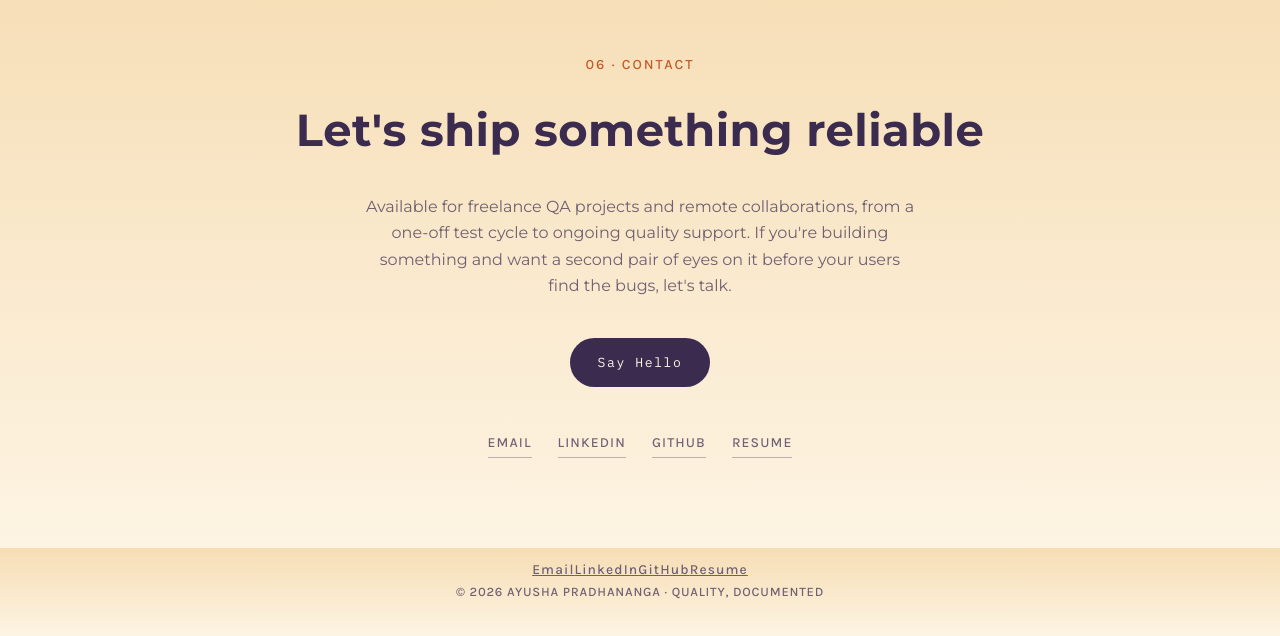
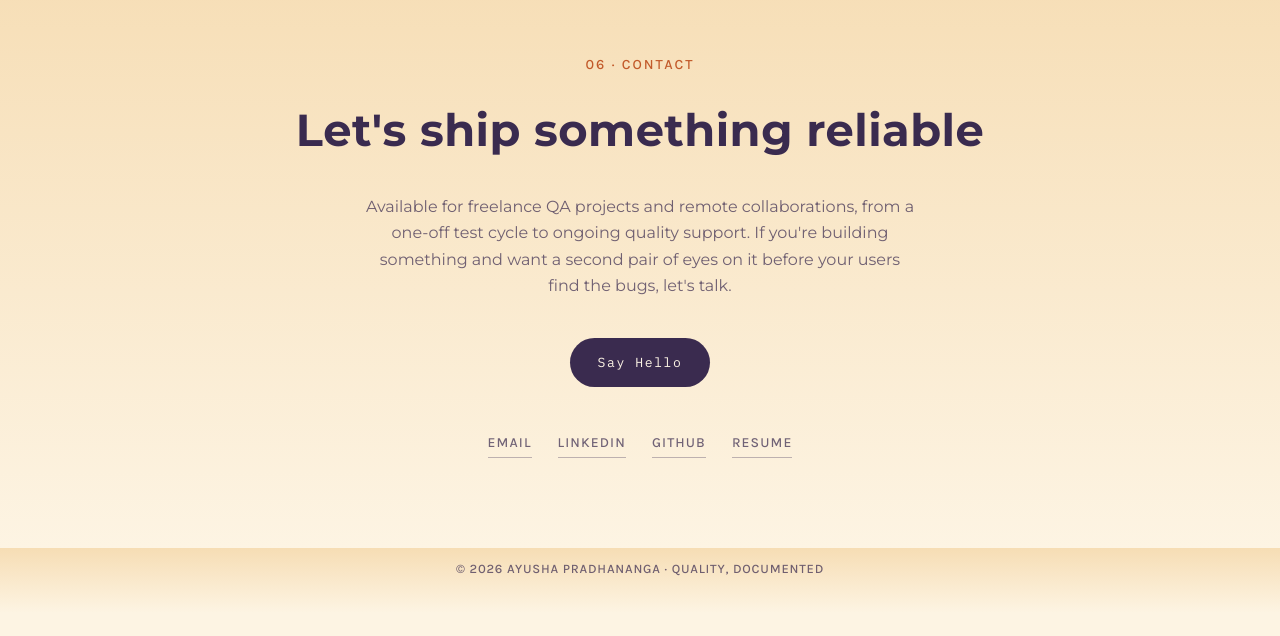
Before and after one commit to ayusha-147/ayusha-portfolio, a React (Vite) app: page / in a window 1280 px wide. Shown: the part 6177-6813 px from the top of the page. After the commit the page ends 6790 px from the top, so only its background shows below. Built offline with nearby package versions, Linux system fonts and the light colour scheme.

Commit message:
Remove unstyled duplicate link row from footer
Co-Authored-By: Claude Fable 5 <noreply@anthropic.com>

```diff
--- a/src/components/Footer.jsx
+++ b/src/components/Footer.jsx
@@ -1,12 +1,6 @@
 export default function Footer() {
   return (
     <footer>
-      <div className="foot-links">
-        <a href="mailto:ayushapradhananga07@gmail.com">Email</a>
-        <a href="https://linkedin.com/in/ayusha-pradhananga" target="_blank" rel="noopener">LinkedIn</a>
-        <a href="https://github.com/ayusha-147" target="_blank" rel="noopener">GitHub</a>
-        <a href="resume.pdf">Resume</a>
-      </div>
       <p>© 2026 AYUSHA PRADHANANGA · QUALITY, DOCUMENTED</p>
     </footer>
   )
```
